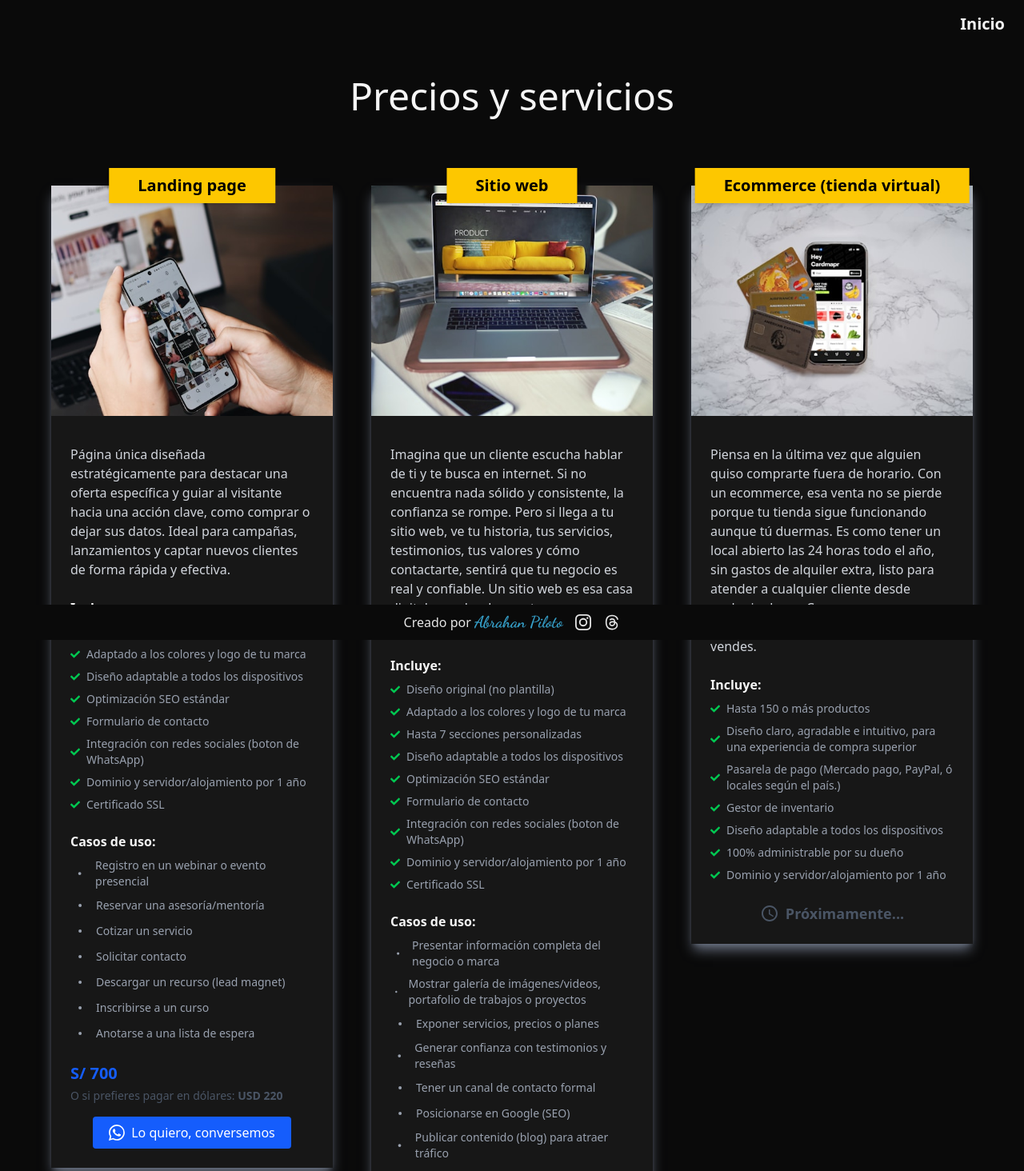
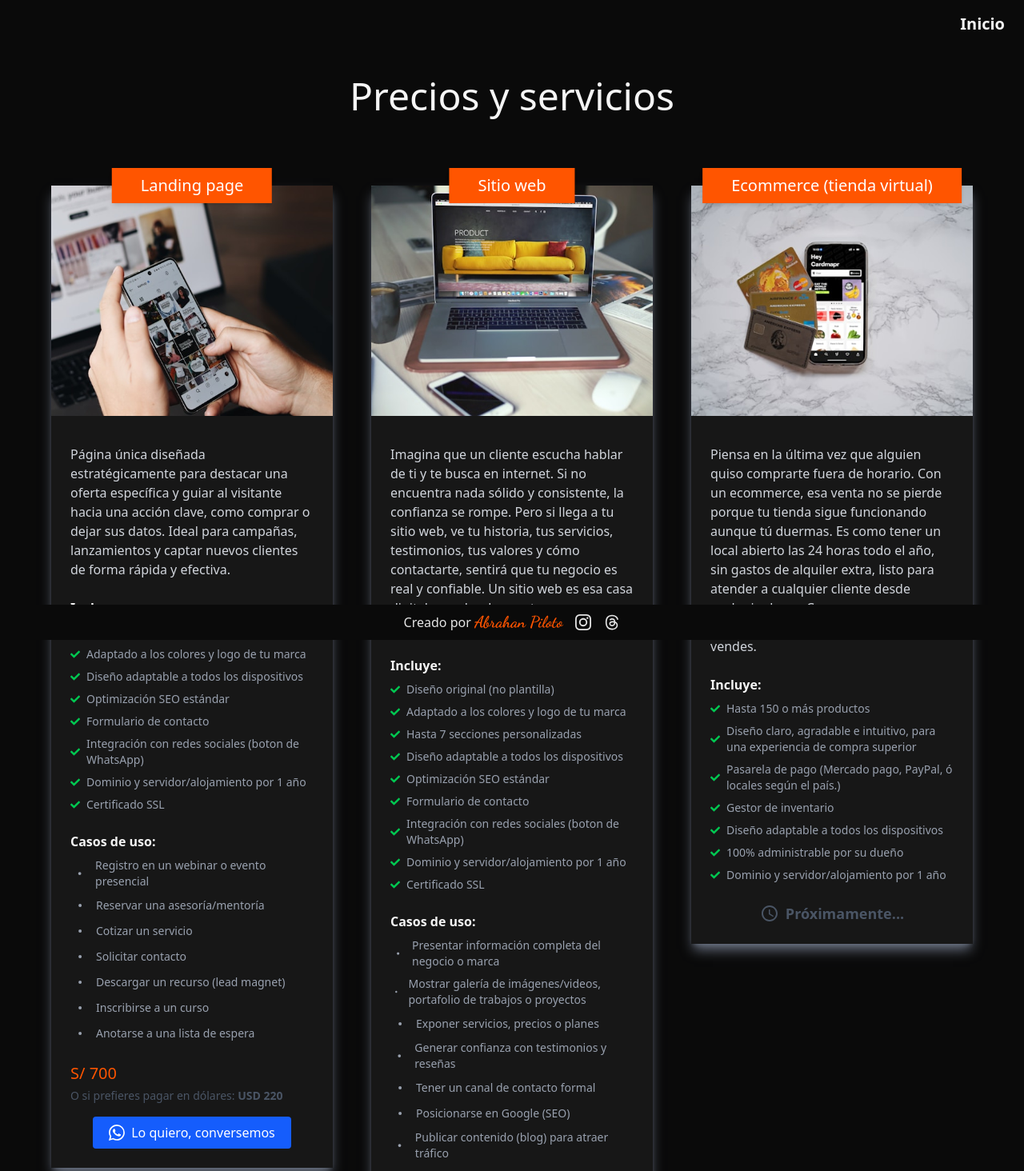
Before and after one commit to Abrahanpiloto/new-portfolio, a React (Vite) app: page /servicios in a window 1280 px wide. Shown: the top 1464 px of the page at 80% size. Built offline with nearby package versions, Linux system fonts and the light colour scheme.

Commit message:
se ajustaron colores segun el branding logo

```diff
--- a/src/components/CardPrice.jsx
+++ b/src/components/CardPrice.jsx
@@ -20,7 +20,7 @@ const CardPrice = ({
     <div className="bg-white dark:bg-neutral-900 shadow-lg dark:shadow-gray-500 flex flex-col transition-transform hover:scale-[1.02] max-w-md w-full relative">
       {/* ----- Etiqueta superior (nuevo) ----- */}
       {label && (
-        <span className="absolute top-0 left-1/2 -translate-x-1/2 -translate-y-1/2 bg-blue-300 dark:bg-yellow-400 dark:text-black font-bold px-9 py-2  text-xl whitespace-nowrap z-10 shadow-md">
+        <span className="absolute top-0 left-1/2 -translate-x-1/2 -translate-y-1/2 bg-blue-300 dark:bg-[#FF5500] dark:text-white px-9 py-2  text-xl whitespace-nowrap z-10 shadow-md">
           {label}
         </span>
       )}
@@ -79,7 +79,7 @@ const CardPrice = ({
           )}
           {/* -----Precios ------ */}
           {price && (
-            <p className="text-xl font-bold text-blue-600 flex flex-col gap-1">
+            <p className="text-xl text-[#FF5500] flex flex-col gap-1">
               S/ {price}
               {priceUsd && (
                 <span className="text-sm text-gray-600 font-medium">
--- a/src/components/Footer.jsx
+++ b/src/components/Footer.jsx
@@ -10,7 +10,7 @@ const Footer = () => {
           Creado por{" "}
           <span
             style={{ fontFamily: "Dancing Script, cursive" }}
-            className="text-xl text-blue-500 dark:text-[#36A0CA] font-bold"
+            className="text-xl text-[#FF5500] dark:text-[#FF5500] font-bold"
           >
             Abrahan Piloto
           </span>{" "}
@@ -23,7 +23,7 @@ const Footer = () => {
             aria-label="Instagram"
             className="transition-colors"
           >
-            <SiInstagram className="text-xl hover:text-blue-500 cursor-pointer" />
+            <SiInstagram className="text-xl hover:text-[#FF5500] cursor-pointer" />
           </a>
           <a
             href="https://www.threads.net/@abrahan.freelancer"
@@ -32,7 +32,7 @@ const Footer = () => {
             aria-label="Threads"
             className="transition-colors"
           >
-            <FaThreads className="text-xl hover:text-blue-500 cursor-pointer" />
+            <FaThreads className="text-xl hover:text-[#FF5500] cursor-pointer" />
           </a>
         </div>
       </div>
--- a/src/components/Welcome.jsx
+++ b/src/components/Welcome.jsx
@@ -111,7 +111,7 @@ const Link = ({ heading, imgSrc, subheading, href }) => {
             </motion.span>
           ))}
         </motion.span>
-        <span className="relative z-10 mt-2 block text-lg dark:text-neutral-500 transition-colors duration-500 dark:group-hover:text-[#36A0CA] group-hover:text-blue-600">
+        <span className="relative z-10 mt-2 block text-lg dark:text-neutral-500 transition-colors duration-500 dark:group-hover:text-[#FF5500] group-hover:text-blue-600">
           {subheading}
         </span>
       </div>
@@ -147,7 +147,7 @@ const Link = ({ heading, imgSrc, subheading, href }) => {
         transition={{ type: "spring" }}
         className="relative z-10 p-4"
       >
-        <FiArrowRight className="text-5xl text-neutral-50" />
+        <FiArrowRight className="text-5xl text-[#FF5500]" />
       </motion.div>
     </motion.div>
   );
--- a/src/index.css
+++ b/src/index.css
@@ -50,8 +50,8 @@
 /* ---------- Cambio de colores de la barra scroll ------- */
 /* Para Firefox: thumb amarillo, track negro */
 html {
-  scrollbar-color: #fbbf24 #000000; /* Primer color: thumb (amarillo) | Segundo: track (negro) */
-  scrollbar-width: thin; /* Opcional: hace la barra más delgada */
+  scrollbar-color: #ff5500 #000000; /* Primer color: thumb (amarillo) | Segundo: track (negro) */
+  /* Opcional: hace la barra más delgada */
 }
 
 /* Para Chrome, Edge, Brave, Safari, etc. (WebKit/Chromium) */
@@ -64,10 +64,10 @@ html {
 }
 
 ::-webkit-scrollbar-thumb {
-  background: #fbbf24; /* Amarillo para la parte que se mueve (usa Tailwind: yellow-400) */
+  background: #ff5500; /* Amarillo para la parte que se mueve (usa Tailwind: yellow-400) */
   border-radius: 4px; /* Bordes redondeados opcionales */
 }
 
 ::-webkit-scrollbar-thumb:hover {
-  background: #f59e0b; /* Amarillo más oscuro al hover (yellow-500) para feedback */
+  background: #ff5500; /* Amarillo más oscuro al hover (yellow-500) para feedback */
 }
```
